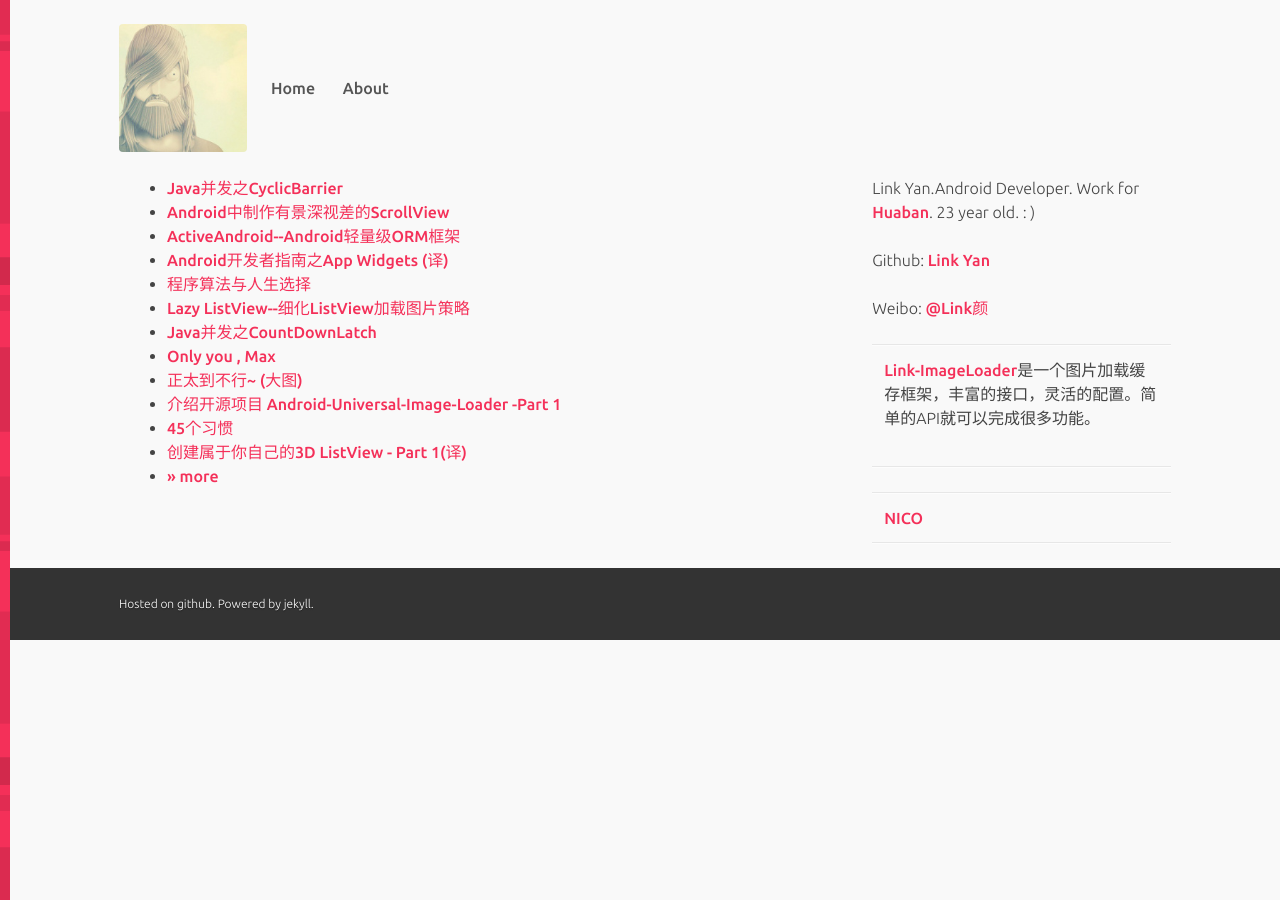
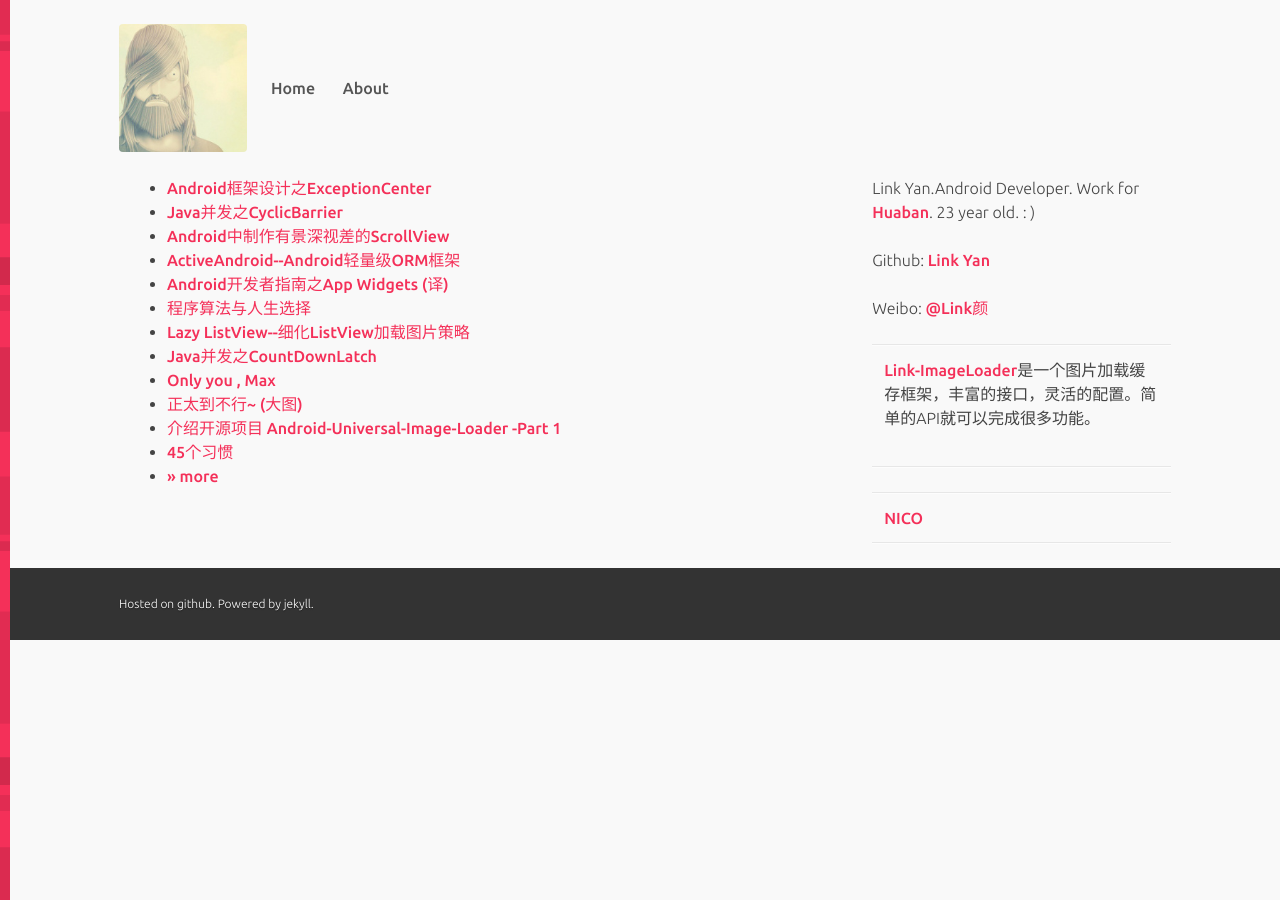
Before and after one commit to AllenYon/LinkYan.github.io, a Jekyll site: the page built from 518bk/index.html, in a window 1280 px wide. Built offline with Jekyll 4.4.1, drawn with Linux system fonts in a browser that asks for light colours; Markdown is read by kramdown in place of the engine named in the settings; comment, search, counter and statistics services are not loaded; some of the changed lines change nothing that is shown.

Commit message:
exceptioncenter

````diff
--- /dev/null
+++ b/_posts/2013-05-31-exceptioncenter.md
@@ -0,0 +1,178 @@
+---
+layout: post
+title: Android框架设计之ExceptionCenter
+---
+
+##What's up?
+---
+我们可能常常遇到这样的问题：
+
+1. http请求异常很多种，我们或者将他们归类包装，或者将他们一一抛到上层去处理，通常我们的应用会有很多层，API层,Cache层，业务层，界面层等等，层次越多需要将异常抛的层就越多，最终到达界面了再根据不同的异常渲染不同的页面效果。
+2. 某些异常不单单是提示用户就可以了的，还需要处理特定的业务或者与用户进行交互的，比如某用户被禁用了我们除了提示还需要将用户登出，清理数据等。
+3. 除了去处理异常，我们还需要对得到的异常分析，保存等定制操作，在哪里做比较合适，比较优雅？
+
+## So,How to solvoe it?
+---
+我们可以将需要在界面渲染的异常，跟踪保存的异常等统统扔到 ExceptionCenter中，通过`public boolean      fileter(Exception e)`函数过滤每一个异常，进行匹配。如果返回`true` 则在`public void handleException(Context ctx,Exception e)`函数中进行对应的逻辑处理，大概如此：
+
+```
+public abstract class LKException implements Serializable {
+
+    public abstract boolean filter(Exception e);
+
+    public abstract void handleException(Context ctx, Exception e);
+
+    public abstract void handleTargetException(Context ctx);
+
+}
+
+```
+
+`implements Serializable`是为了能在Intent中传递。
+
+`ExceptionCenter`采用继承`BroadcastReceiver`异步来处理事件，大致是这样的：
+
+```
+public class ExceptionCenter extends BroadcastReceiver {
+
+    public static final String ACTION_EXCEPTION = "com.huaban.exceptioncenter";
+    public static final String EXTRA_EXCEPTION = "exception";
+    public static final String EXTRA_LKEXCEPTION = "lkexception";
+
+    private ExceptionCenterFactory mFactory;
+
+    List<Class<? extends LKException>> mClazz = new ArrayList<Class<? extends LKException>>();
+
+    public ExceptionCenter(ExceptionCenterFactory factory) {
+        super();
+        factory.onAddExceptionList(mClazz);
+    }
+
+    @Override
+    public void onReceive(Context context, Intent intent) {
+        //ToDo
+        Exception exception = (Exception) intent.getSerializableExtra(EXTRA_EXCEPTION);
+        LKException lkException = (LKException) intent.getSerializableExtra(EXTRA_LKEXCEPTION);
+        if (lkException != null) {
+            lkException.handleTargetException(context);
+        } else if (exception != null) {
+            try {
+                for (Class<? extends LKException> item : mClazz) {
+                    LKException lk = item.newInstance();
+                    if (lk.filter(exception)) {
+                        lk.handleException(context, exception);
+                    }
+                }
+            } catch (InstantiationException e) {
+                e.printStackTrace();
+            } catch (IllegalAccessException e) {
+                e.printStackTrace();
+            }
+        }
+    }
+}
+```
+
+可以看到`onReceive()`函数中 处理异常有两种模式，一种是不需要进行过滤判断的，直接进行handle，一种是通过循环执行`lk.filter(exception)`判断是否需要进行处理。这是考虑到了开发者可以在ExceptionCenter先在外部进行判断再传进来处理，也可以在内部进行判断同时处理。
+
+同时提供了几个类函数方便使用:
+
+```
+private static BroadcastReceiver mBr;
+
+public static void start(Context ctx, ExceptionCenterFactory factory) {
+	mBr = new ExceptionCenter(factory);
+    IntentFilter intentFilter = new IntentFilter(ACTION_EXCEPTION);
+    LocalBroadcastManager.getInstance(ctx).registerReceiver(mBr, intentFilter);
+}
+
+public static void stop(Context ctx) {
+	LocalBroadcastManager.getInstance(ctx).unregisterReceiver(mBr);
+    mBr = null;
+}
+
+public static void recevieLKException(Context ctx, LKException exception) {
+    Intent intent = new Intent(ACTION_EXCEPTION);
+    intent.putExtra(EXTRA_LKEXCEPTION, exception);
+    LocalBroadcastManager.getInstance(ctx).sendBroadcast(intent);
+}
+
+public static void recevieException(Context ctx, Exception exception) {
+    Intent intent = new Intent(ACTION_EXCEPTION);
+    intent.putExtra(EXTRA_EXCEPTION, exception);
+    LocalBroadcastManager.getInstance(ctx).sendBroadcast(intent);
+}
+```
+
+`start(Context ctx,ExceptionCenterFactroy factory)`在你的MainActivity的onCreate()中使用，
+
+`stop(context ctx)`在onDestory()中使用，因为使用了support.v4包中的[LocalBroadcatManager](http://developer.android.com/reference/android/support/v4/content/LocalBroadcastManager.html)类，所以这种方式比正常的BroadcastReceiver更加效率,Google原话：
+
+
+>If you don't need to send broadcasts across applications, consider using
+this class with {@link android.support.v4.content.LocalBroadcastManager} instead
+of the more general facilities described below.  This will give you a much
+more efficient implementation (no cross-process communication needed) and allow
+you to avoid thinking about any security issues related to other applications
+being able to receive or send your broadcasts.
+
+
+`ExceptionCenterFactory`只有一个抽象函数` public abstract void onAddExceptionList(List<Class<? extends LKException>> filterList);` 开发者将需要过滤处理的类添加到队列中。
+
+类似这中实现：
+
+```
+public class WallpaperExceptionFactory extends ExceptionCenterFactory {
+    @Override
+    public void onAddExceptionList(List<Class<? extends LKException>> exceptionList) {
+        //ToDo
+        exceptionList.add(AccountDisableException.class);
+        exceptionList.add(LKJSONException.class);
+    }
+}
+```
+
+好的 来个简单的处理异常的类：
+
+```
+public class AccountDisableException extends LKException {
+    private static final String ACCOUNT_DISABLE = "account_disable";
+
+    private String mMessage;
+
+    public AccountDisableException() {
+    }
+
+    public AccountDisableException(String msg) {
+        this.mMessage = msg;
+
+    }
+
+    @Override
+    public boolean filter(Exception e) {
+        if (e.getMessage().equals("account_disabled")) {
+            return true;
+        }
+        return false;  //ToDo
+    }
+
+    @Override
+    public void handleException(Context ctx, Exception e) {
+        //ToDo
+        Toast.makeText(ctx, "account disable " + e.getMessage(), Toast.LENGTH_SHORT).show();
+
+    }
+
+    @Override
+    public void handleTargetException(Context ctx) {
+        //ToDo
+        Toast.makeText(ctx, "account disable target" + mMessage, Toast.LENGTH_SHORT).show();
+    }
+}
+```
+
+由于我们传进了`Context ctx`参数，实际上我们可以做任何有关Android的事情了。就看你怎么去做了。
+
+## Last word
+---
+多稚嫩的框架，这只是alpha版而已。慢慢来，先这么看看
````
Also changed, not shown: _posts/2013-05-14-countdownlatch.md (line endings or trailing spaces).
